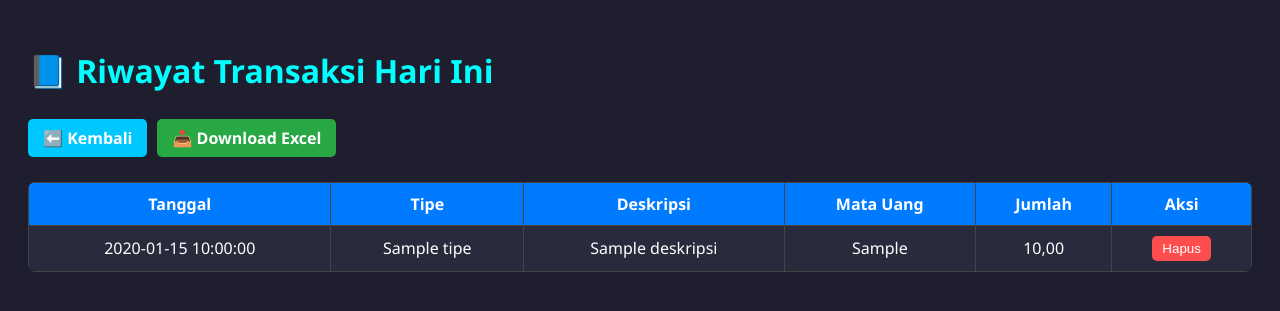
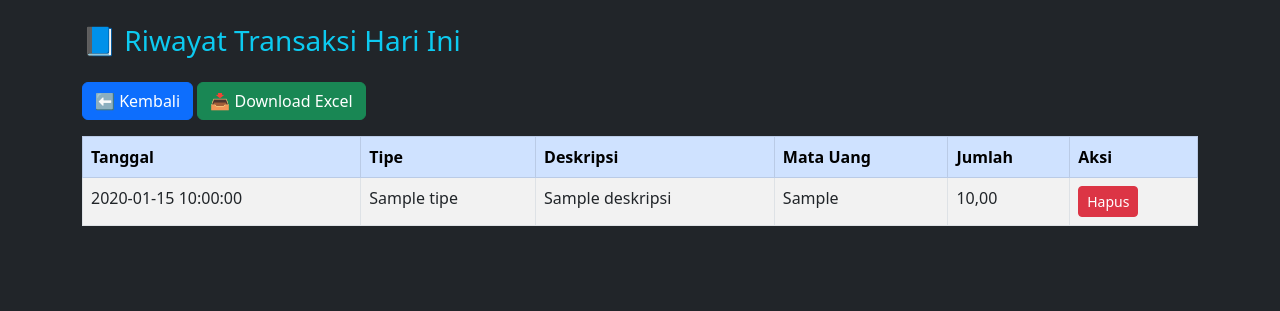
Before and after one commit to arscia12/resto-keuangan, a Flask app: page /riwayat in a window 1280 px wide. Shown: the top 311 px of the page. Run offline with Flask 3, Linux system fonts and the light colour scheme; a database or web service that is not in the repository returns one stand-in record (values such as "Sample title"); some libraries are stand-ins or nearby versions.

Commit message:
Add files via upload

```diff
--- a/app.py
+++ b/app.py
@@ -46,11 +46,11 @@ def get_transaksi_hari_ini():
     conn = get_connection()
     cur = conn.cursor()
     cur.execute("""
-        SELECT tanggal, tipe, deskripsi, mata_uang, jumlah
+        SELECT id, tanggal, tipe, deskripsi, mata_uang, jumlah
         FROM transaksi WHERE tanggal = %s
     """, (tanggal,))
     rows = [
-        {'Tanggal': r[0], 'Tipe': r[1], 'Deskripsi': r[2], 'Mata Uang': r[3], 'Jumlah': r[4]}
+        {'id': r[0], 'Tanggal': r[1], 'Tipe': r[2], 'Deskripsi': r[3], 'Mata Uang': r[4], 'Jumlah': r[5]}
         for r in cur.fetchall()
     ]
     cur.close()
@@ -60,9 +60,9 @@ def get_transaksi_hari_ini():
 def get_semua_transaksi():
     conn = get_connection()
     cur = conn.cursor()
-    cur.execute("SELECT tanggal, tipe, deskripsi, mata_uang, jumlah FROM transaksi")
+    cur.execute("SELECT id, tanggal, tipe, deskripsi, mata_uang, jumlah FROM transaksi")
     rows = [
-        {'Tanggal': r[0], 'Tipe': r[1], 'Deskripsi': r[2], 'Mata Uang': r[3], 'Jumlah': r[4]}
+        {'id': r[0], 'Tanggal': r[1], 'Tipe': r[2], 'Deskripsi': r[3], 'Mata Uang': r[4], 'Jumlah': r[5]}
         for r in cur.fetchall()
     ]
     cur.close()
@@ -179,7 +179,6 @@ def hapus():
 
     return redirect(referer)
 
-
 def buat_table_transaksi():
     conn = get_connection()
     cur = conn.cursor()
--- a/templates/riwayat.html
+++ b/templates/riwayat.html
@@ -3,75 +3,16 @@
 <head>
   <meta charset="UTF-8">
   <title>Riwayat Transaksi Hari Ini</title>
-  <meta name="viewport" content="width=device-width, initial-scale=1">
-  <style>
-    body {
-      background: #1e1e2f;
-      color: white;
-      font-family: 'Segoe UI', sans-serif;
-      padding: 20px;
-    }
-    h1 {
-      color: #00ffff;
-    }
-    table {
-      width: 100%;
-      border-collapse: collapse;
-      background: #2a2a3d;
-      margin-top: 20px;
-      border-radius: 8px;
-      overflow: hidden;
-    }
-    th, td {
-      border: 1px solid #444;
-      padding: 10px;
-      text-align: center;
-    }
-    th {
-      background: #007bff;
-      color: white;
-    }
-    .btn {
-      padding: 8px 15px;
-      margin: 5px 0;
-      text-decoration: none;
-      display: inline-block;
-      border-radius: 5px;
-      font-weight: bold;
-    }
-    .btn-kembali {
-      background: #00c8ff;
-      color: white;
-    }
-    .btn-download {
-      background: #28a745;
-      color: white;
-    }
-    .btn-hapus {
-      background: #ff4d4d;
-      color: white;
-      border: none;
-      padding: 5px 10px;
-      border-radius: 5px;
-      cursor: pointer;
-    }
-    .top-actions {
-      display: flex;
-      gap: 10px;
-      margin-bottom: 15px;
-    }
-  </style>
+  <link rel="stylesheet" href="https://cdn.jsdelivr.net/npm/bootstrap@5.3.0/dist/css/bootstrap.min.css">
 </head>
-<body>
-  <h1>📘 Riwayat Transaksi Hari Ini</h1>
+<body class="bg-dark text-light">
+  <div class="container py-4">
+    <h3 class="mb-4">📘 <span class="text-info">Riwayat Transaksi Hari Ini</span></h3>
+    <a href="/" class="btn btn-primary mb-3">⬅️ Kembali</a>
+    <a href="/download" class="btn btn-success mb-3">📥 Download Excel</a>
 
-  <div class="top-actions">
-    <a href="/" class="btn btn-kembali">⬅️ Kembali</a>
-    <a href="/download" class="btn btn-download">📥 Download Excel</a>
-  </div>
-
-  <table>
-    <thead>
+    <table class="table table-bordered table-hover table-striped bg-light text-dark">
+      <thead class="table-primary">
         <tr>
           <th>Tanggal</th>
           <th>Tipe</th>
@@ -88,20 +29,21 @@
           <td>{{ row['Tipe'] }}</td>
           <td>{{ row['Deskripsi'] }}</td>
           <td>{{ row['Mata Uang'] }}</td>
-        <td>{{ "{:,.2f}".format(row['Jumlah']|float).replace(",", "X").replace(".", ",").replace("X", ".") }}</td>
+          <td>{{ row['Jumlah']|format_angka }}</td>
           <td>
-          <form method="POST" action="/hapus" style="margin: 0;">
+            <form method="POST" action="/hapus">
               <input type="hidden" name="tanggal" value="{{ row['Tanggal'] }}">
               <input type="hidden" name="tipe" value="{{ row['Tipe'] }}">
               <input type="hidden" name="deskripsi" value="{{ row['Deskripsi'] }}">
               <input type="hidden" name="mata_uang" value="{{ row['Mata Uang'] }}">
               <input type="hidden" name="jumlah" value="{{ row['Jumlah'] }}">
-            <button type="submit" class="btn-hapus">Hapus</button>
+              <button type="submit" class="btn btn-danger btn-sm">Hapus</button>
             </form>
           </td>
         </tr>
         {% endfor %}
       </tbody>
     </table>
+  </div>
 </body>
 </html>
```
Also changed, not shown: templates/admin.html (+11 -25 lines). Lines whose indentation alone changed are shown as unchanged.
